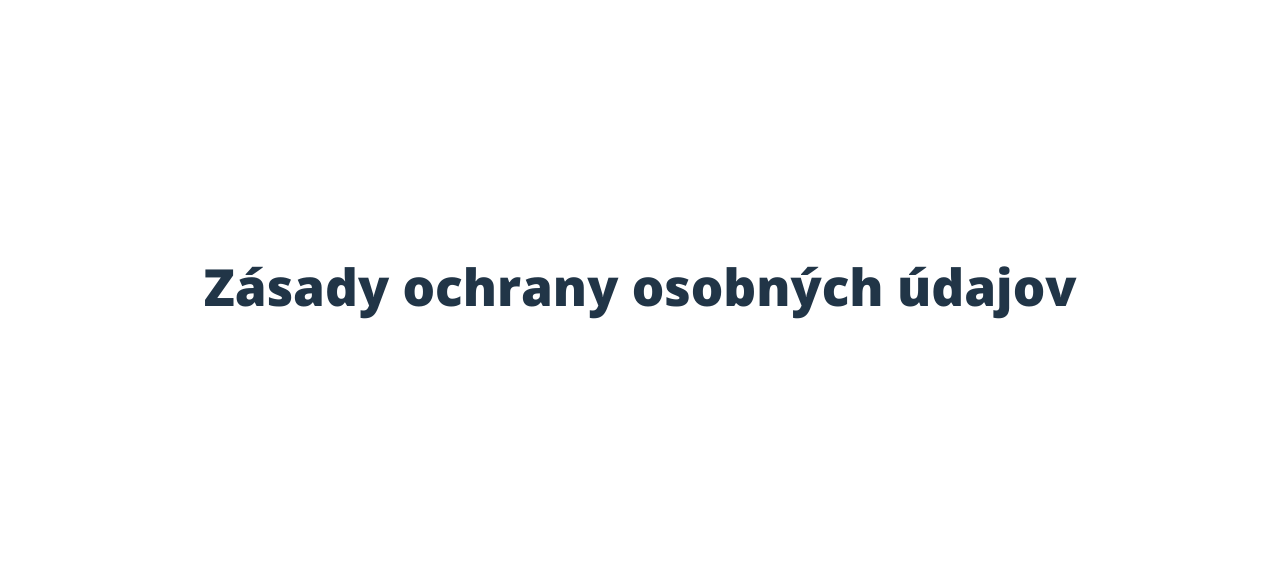
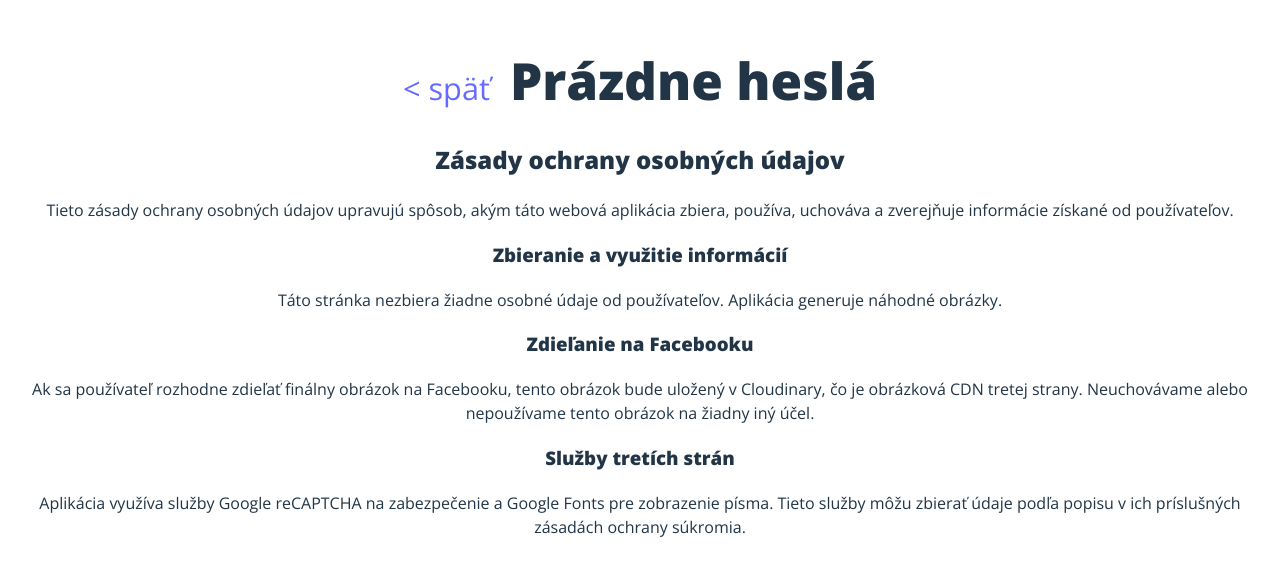
Before and after one commit to mzvonar/prazdne-hesla, a React (Vite) app: page /zasady-ochrany-osobnych-udajov in a window 1280 px wide. Shown: the part 114-690 px from the top of the page. Built offline with nearby package versions, Linux system fonts and the light colour scheme; no server answers; what react-head would draw is missing.

Commit message:
Privacy policy

```diff
--- a/src/App.css
+++ b/src/App.css
@@ -100,3 +100,8 @@
     flex-grow: 1;
   }
 }
+
+.privacy-policy {
+  font-size: 0.8em;
+  margin-top: 40px;
+}
--- a/src/App.tsx
+++ b/src/App.tsx
@@ -1,6 +1,6 @@
 import { useState, useRef, useEffect, ChangeEvent, MouseEvent } from 'react';
 import axios from 'axios';
-// import { Link } from "react-router-dom";
+import { Link } from "react-router-dom";
 import { ToastContainer, toast } from 'react-toastify';
 import 'react-toastify/dist/ReactToastify.css';
 import { loadFonts } from './fonts.ts';
@@ -252,11 +252,11 @@ function App() {
             <strong>Rozmýšlajte nad tým čo vám politici sľubujú predtým ako im hodíte hlas.</strong>
           </p>
 
-          {/*<p>*/}
-          {/*  <Link to="/zasady-ochrany-osobnych-udajov">*/}
-          {/*    Zásady ochrany osobných údajov*/}
-          {/*  </Link>*/}
-          {/*</p>*/}
+          <p className="privacy-policy">
+            <Link to="/zasady-ochrany-osobnych-udajov">
+              Zásady ochrany osobných údajov
+            </Link>
+          </p>
         </>
       }
     </div>
--- a/src/PrivacyPolicy.tsx
+++ b/src/PrivacyPolicy.tsx
@@ -1,13 +1,58 @@
+import { useEffect } from 'react';
+import { Link } from 'react-router-dom';
+
+const ALLOW_PHOTO_UPLOAD = import.meta.env.VITE_ALLOW_PHOTO_UPLOAD === 'true';
+
 function PrivacyPolicy() {
+  useEffect(() => {
+    window.scrollTo(0, 0);
+  }, []);
+
   return (
     <div>
-      <h1>Zásady ochrany osobných údajov</h1>
+      <h1>
+        <Link to="/" style={{ fontSize: '0.6em', marginRight: '20px' }}>&lt; späť</Link>
+        Prázdne heslá
+      </h1>
 
-      <ul>
+      <h2>Zásady ochrany osobných údajov</h2>
 
-      </ul>
+      <p>
+        Tieto zásady ochrany osobných údajov upravujú
+         spôsob, akým táto webová aplikácia zbiera, používa,
+         uchováva a zverejňuje informácie získané od používateľov.
+         </p>
+
+  <h3>Zbieranie a využitie informácií</h3>
+
+  <p>
+    Táto stránka nezbiera žiadne osobné údaje od používateľov.
+    Aplikácia generuje náhodné obrázky.
+    {ALLOW_PHOTO_UPLOAD &&
+      <span>
+        &nbsp;Služba poskytuje možnosť používateľom
+        zahrnúť vlastný obrázok.
+        Tento obrázok nie je uložený aplikáciou.
+      </span>
+    }
+  </p>
+
+  <h3>Zdieľanie na Facebooku</h3>
+
+  <p>
+    Ak sa používateľ rozhodne zdieľať finálny obrázok na Facebooku, tento obrázok
+    bude uložený v Cloudinary, čo je obrázková CDN tretej strany.
+    Neuchovávame alebo nepoužívame tento obrázok na žiadny iný účel.
+  </p>
+
+  <h3>Služby tretích strán</h3>
+
+  <p>
+    Aplikácia využíva služby Google reCAPTCHA na zabezpečenie a Google Fonts pre zobrazenie písma.
+    Tieto služby môžu zbierať údaje podľa popisu v ich príslušných zásadách ochrany súkromia.
+  </p>
     </div>
-  )
+  );
 }
 
 export default PrivacyPolicy;
```
Also changed, not shown: .gitpod.yml (added).
